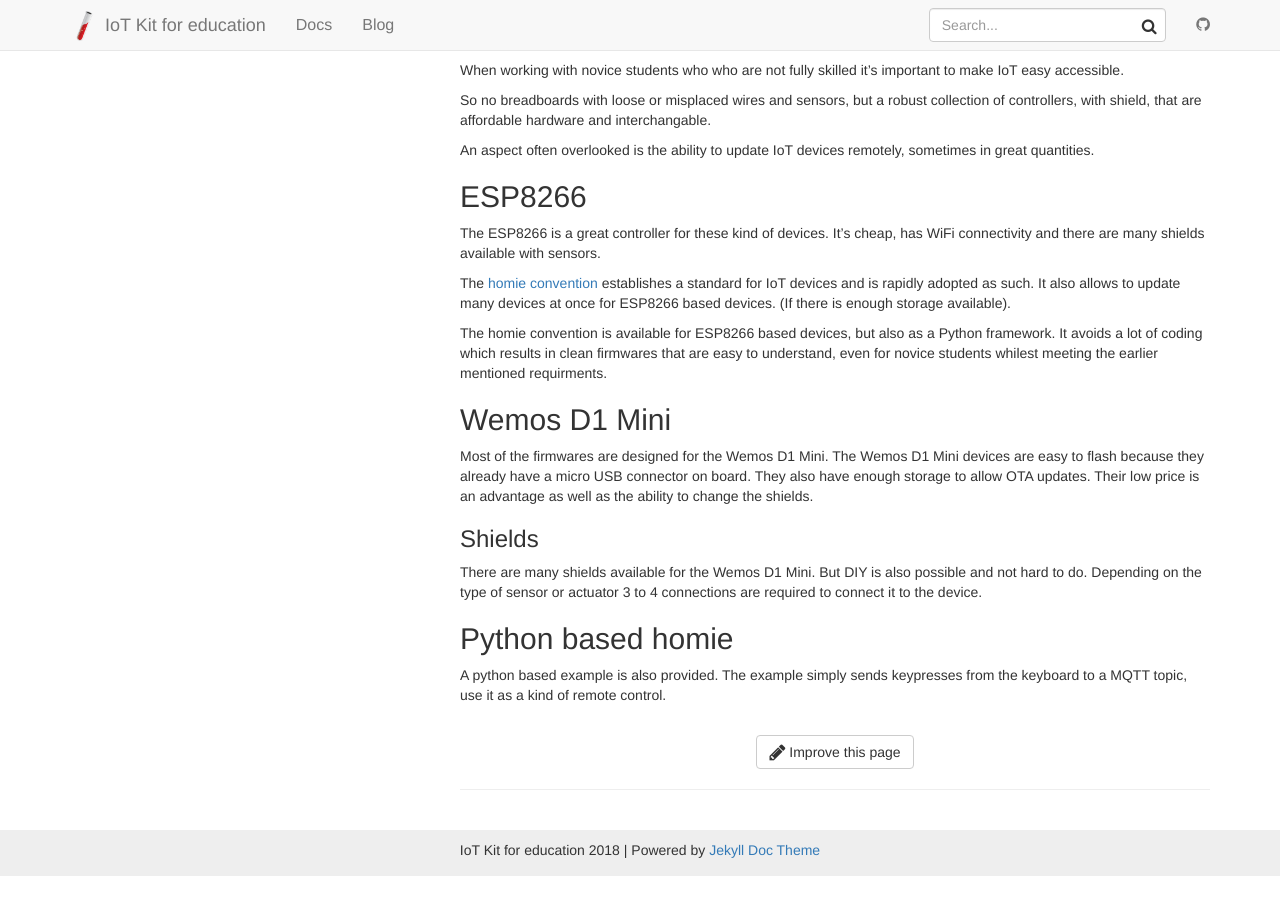
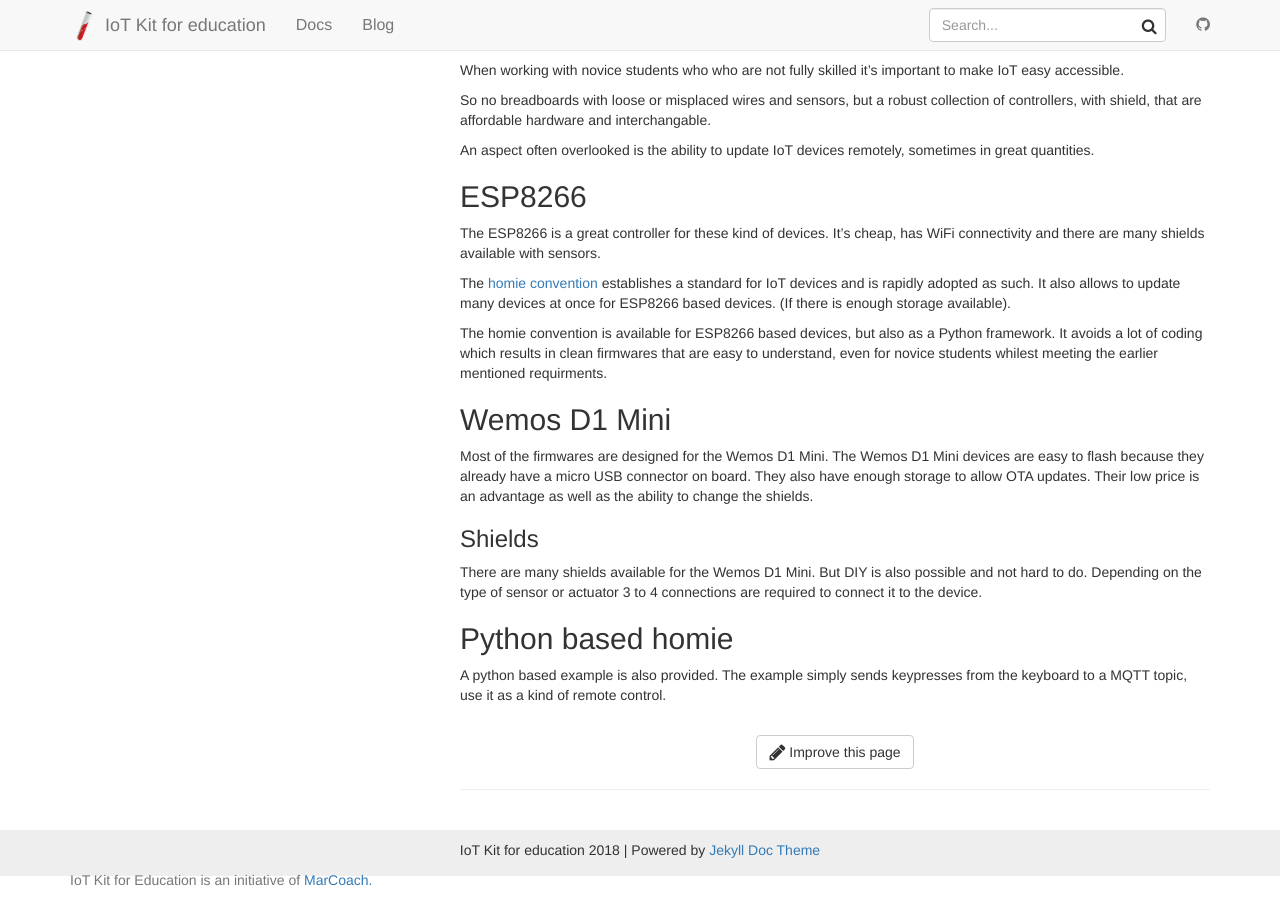
Before and after one commit to mverleun/IoT-Web, a Jekyll site: the page built from index.md, in a window 1280 px wide and 900 px high, scrolled down 572 px. Built offline with Jekyll 4.4.1, drawn with Linux system fonts in a browser that asks for light colours; nearby versions of some CDN libraries; before the commit the page ends 1448 px from its top, so only the background shows below that.

Commit message:
Changed footer

```diff
--- a/_includes/footer.html
+++ b/_includes/footer.html
@@ -5,6 +5,6 @@
             {{ site.title }} {{ site.time | date: '%Y' }} |
             Powered by <a href="https://github.com/aksakalli/jekyll-doc-theme">Jekyll Doc Theme</a>
         </p>
-        <!-- <p class="text-muted">Place sticky footer content here.</p> -->
+        <p class="text-muted">IoT Kit for Education is an initiative of <a href="http://www.marcoach.nl/">MarCoach.</a></p>
     </div>
 </footer>
```
